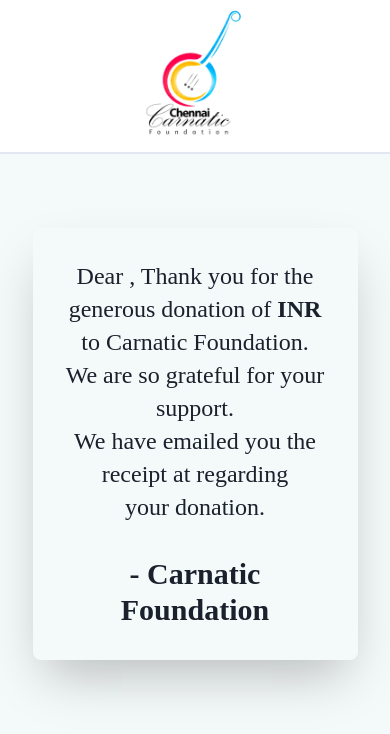
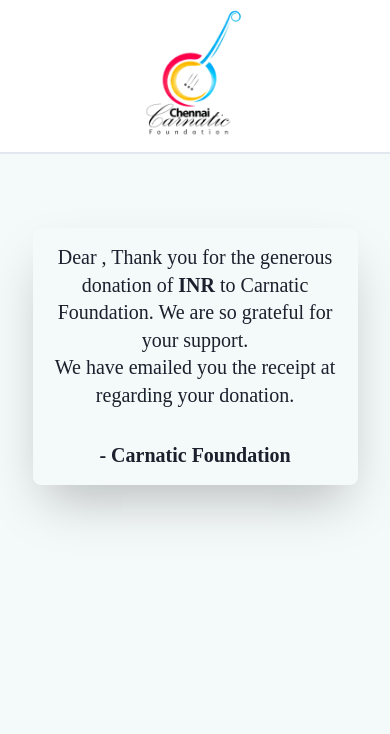
Before and after one commit to Hamjaster/NGO, a React (Vite) app in the folder carnatic-frontend/: page /thanks in a window 390 px wide. Shown: the top 734 px of the page. Built offline with nearby package versions, Linux system fonts and the light colour scheme; a web font is replaced by a local one.

Commit message:
done changes - 4/12

```diff
--- a/carnatic-frontend/src/components/Amount.jsx
+++ b/carnatic-frontend/src/components/Amount.jsx
@@ -8,7 +8,7 @@
 
 
 function Amount() {
-    const [amount, setAmount] = useState(0)
+    const [amount, setAmount] = useState(null)
     const navigate = useNavigate()
     const { donationInfo, setDonationInfo, proxy } = useContext(MyContext)
     const [loading, setLoading] = useState(false)
--- a/carnatic-frontend/src/components/DonationForm.jsx
+++ b/carnatic-frontend/src/components/DonationForm.jsx
@@ -111,6 +111,10 @@
 
         if (name === "name") {
             value = value.replace(/[^a-z\s]/gi, '');
+            value = value.toUpperCase();
+        }
+        if (name === "PAN") {
+
             value = value.toUpperCase();
         }
 
@@ -428,12 +432,12 @@
 
                 {/* Proceed button */}
                 <button
-                    disabled={
-                        member === "guest"
-                            ?
-                            !project || !donationInfo.PAN || !phoneVerified || !donationInfo.email || !donationInfo.name || !isValidEmail || !panValidated
-                            : !project
-                    }
+                    // disabled={
+                    //     member === "guest"
+                    //         ?
+                    //         !project || !donationInfo.PAN || !phoneVerified || !donationInfo.email || !donationInfo.name || !isValidEmail || !panValidated
+                    //         : !project
+                    // }
                     onClick={() => {
                         member === 'guest'
                             ? createUser()
--- a/carnatic-frontend/src/components/Home.jsx
+++ b/carnatic-frontend/src/components/Home.jsx
@@ -10,7 +10,7 @@
 
 export default function Home() {
     return (
-        <>
+        <div className='w-full'>
 
             <div className='h-[83vh] items-center overflow-hidden flex flex-col'>
 
@@ -37,6 +37,6 @@
 
             </div>
             <Footer />
-        </>
+        </div>
     )
 }
--- a/carnatic-frontend/src/components/Thanks.jsx
+++ b/carnatic-frontend/src/components/Thanks.jsx
@@ -13,15 +13,15 @@
 
             <div className='h-[80vh] font-curly bg-center bg-cover '>
 
-                <div className="z-10 mx-auto mt-36 shadow-2xl rounded-lg relative w-10/12 sm:w-8/12 p-8 space-y-8">
+                <div className="z-10 mx-auto mt-36 shadow-2xl rounded-lg relative w-10/12 sm:w-8/12 p-4 sm:p-8 space-y-8">
 
 
-                    <div className="text-2xl leading-snug sm:leading-[3.5rem] sm:text-4xl font-thin text-center">
-                        Dear <b className='font-semibold'>{donationInfo.name} </b>, Thank you for the generous donation of  <b className='font-semibold'>{donationInfo.amount} INR </b> to Carnatic Foundation. We are so grateful for your support.
+                    <div className="text-xl leading-snug sm:leading-[3rem] sm:text-4xl font-thin text-center">
+                        Dear <b className='font-semibold'>{donationInfo.name} </b>, Thank you for the generous donation of  <b className='font-semibold'>INR {donationInfo.amount}</b> to Carnatic Foundation. We are so grateful for your support.
                         <br />
                         We have emailed you the receipt at <b className='font-semibold'>{donationInfo.email}</b> regarding your donation.
                     </div>
-                    <div className='text-center text-3xl font-bold'> - Carnatic Foundation</div>
+                    <div className='text-center text-xl sm:text-3xl font-bold'> - Carnatic Foundation</div>
                 </div>
 
             </div>
```
Also changed, not shown: 1 other file (tests, documents, lock files or other folders).
